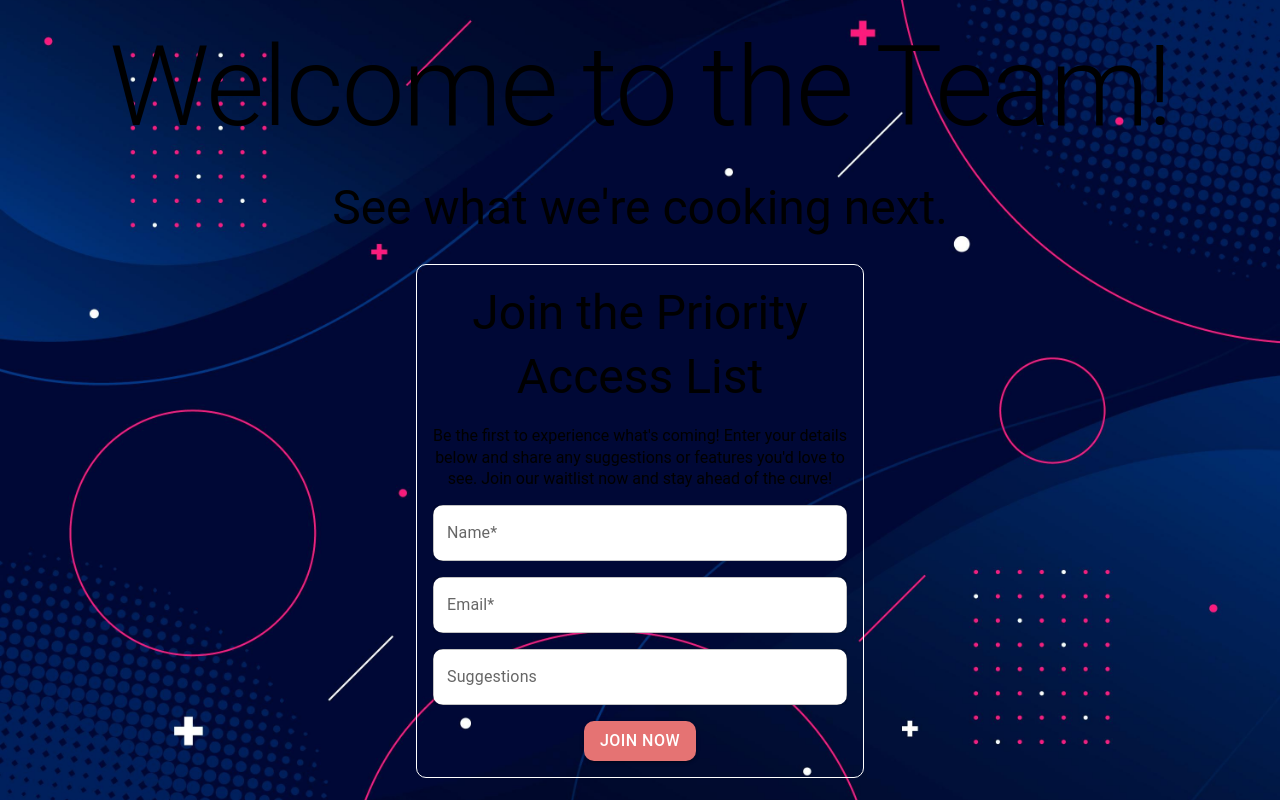
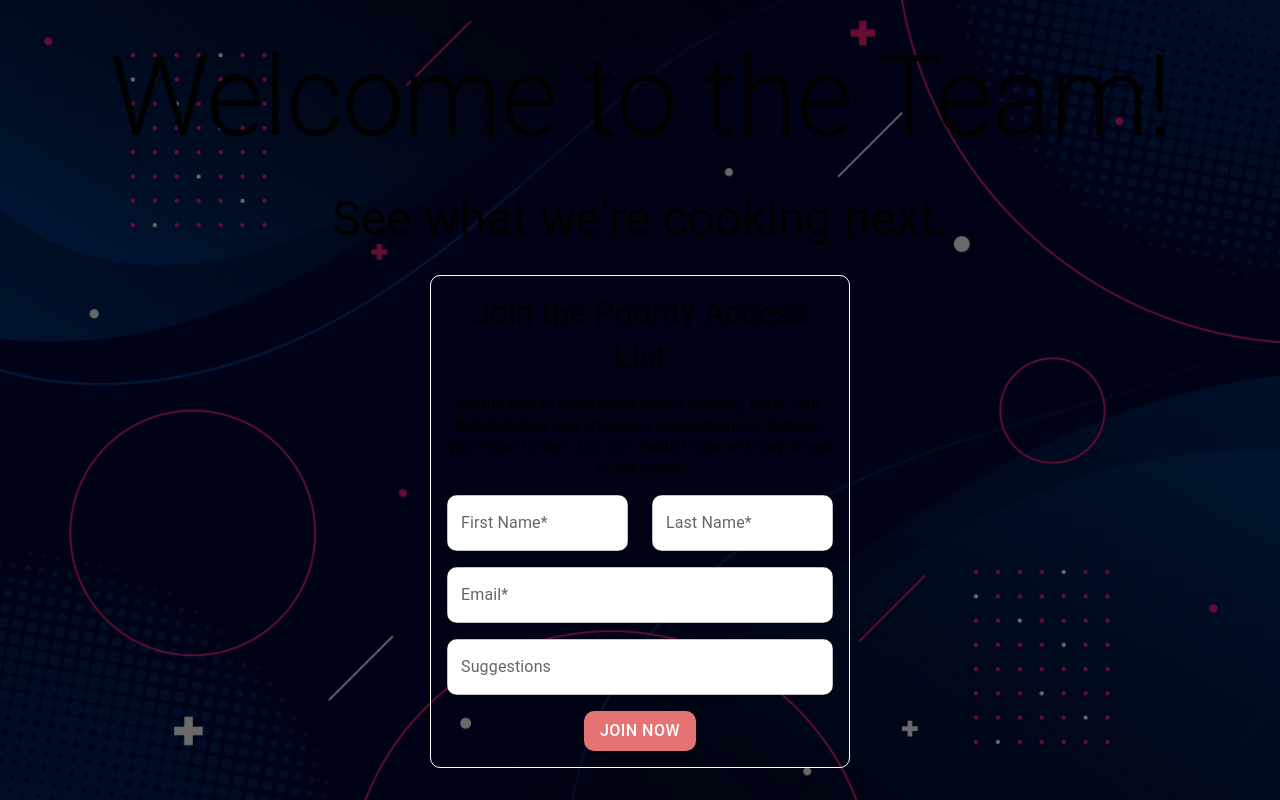
Before and after one commit to T-Godwins/Headstarter-Waitlist, a Next.js app: page / in a window 1280 px wide. Built offline with nearby package versions, Linux system fonts and the light colour scheme; no server answers.

Commit message:
over engineered

```diff
--- a/app/page.js
+++ b/app/page.js
@@ -19,7 +19,8 @@ import GoogleAnalytics from "./analytics";
 
 export default function Home() {
   const [inventory, setInventory] = useState([])
-  const [name, setName] = useState('')
+  const [firstName, setFirstName] = useState('')
+  const [lastName, setLastName] = useState('')
   const [email, setEmail] = useState('')
   const [suggestion, setSuggestion] = useState('')
 
@@ -27,13 +28,20 @@ export default function Home() {
   // Function to handle adding an item to the waitlist
   const addItemToWaitlist = async () => {
     try {
-      const docRef = doc(collection(firestore, 'Waitlist'), name); // Document ID is the user's name
+      const docRef = doc(collection(firestore, 'Waitlist'), email); // Document ID is the user's email
       await setDoc(docRef, {
-        name: name,
+        firstName: firstName,
+        lastName: lastName,
         email: email,
         suggestion: suggestion,
       });
       alert('You have been added to the waitlist!');
+
+      // Clear the input fields after submission
+      setFirstName('');
+      setLastName('');
+      setEmail('');
+      setSuggestion('')
     } catch (error) {
       console.error("Error adding to waitlist: ", error);
       alert('There was an error adding you to the waitlist.');
@@ -48,7 +56,7 @@ export default function Home() {
       flexDirection="column"
       justifyContent="center"
       alignItems="center"
-      p={3}
+      p={2}
       width="100vw"
       height="100vh"
       sx={{
@@ -56,26 +64,58 @@ export default function Home() {
         backgroundSize:'cover',
         backgroundPosition:'center',
         backgroundRepeat:'repeat-y',
-        backgroundColor:"black"
       }}
     >
       <Stack>
         <Stack id="landing"
           width="100vw"
           sx={{
-            height:{md:"40vh", xs:"20vh"},
-            // paddingTop:{xs:20}
+            height:{md:"40vh", xs:"20vh", lg:"100vh"},
+            p:{xs:0, md:10, lg:5}
           }}
           display="flex"
           flexDirection="column"
           justifyContent="center"
           alignItems="center"
           spacing={2}
+          bgcolor="#00000095"
+
         >
-          <Typography variant="h1" p={0} sx={{ textAlign:"center", fontSize: {xs:'1.8rem', md:'5rem', lg:'7rem'}}} >
-            Welcome to the Team!
-          </Typography>
-          <Typography variant="h5" gutterBottom p={1} sx={{ textAlign:"center", fontSize: {xs:'1.2rem', md:'2rem', lg:'3rem'}}} >
+            <Typography
+              variant="h1"
+              p={0}
+              sx={{
+                textAlign: "center",
+                fontSize: { xs: '1.8rem', sm: '3rem', md: '5rem', lg: '7rem' },
+                transition: 'transform 0.3s ease, text-shadow 0.3s ease',
+                "&:hover": {
+                  transform: 'translate(0px, -5px)',  // Move the text slightly up on hover
+                  textShadow: `
+                    0 0 8px rgba(239, 154, 154, 0.5),  /* Soft red glow */
+                    0 0 16px rgba(244, 67, 54, 0.3),   /* Medium red glow */
+                    0 0 24px rgba(211, 47, 47, 0.7)    /* Intense red glow */
+                  `
+                }
+              }}
+            >
+              Welcome to the Team!
+            </Typography>
+          <Typography
+            variant="h5"
+            gutterBottom
+            p={1}
+            sx={{
+              textAlign:"center", fontSize: {xs:'1.2rem', sm:'1.8rem', md:'2rem', lg:'3rem',
+              transition: 'transform 0.3s ease, text-shadow 0.3s ease',
+                "&:hover": {
+                  transform: 'translate(0px, -5px)',  // Move the text slightly up on hover
+                  textShadow: `
+                    0 0 8px rgba(239, 154, 154, 0.5),  /* Soft red glow */
+                    0 0 16px rgba(244, 67, 54, 0.3),   /* Medium red glow */
+                    0 0 24px rgba(211, 47, 47, 0.7)    /* Intense red glow */
+                  `
+                }
+          }}} >
             See what we&apos;re cooking next.
           </Typography>
 
@@ -108,24 +148,46 @@ export default function Home() {
               alignItems="center"
               spacing ={2}>
 
-            <Typography variant="h5" sx={{ textAlign:"center", fontSize: {xs:'1rem', md:'2rem', lg:'3rem'}}} >
+            <Typography variant="h5" sx={{ textAlign:"center", fontSize: {xs:'1rem', sm:'2rem', md:'2rem', lg:'2rem'}}} >
             Join the Priority Access List
             </Typography>
-            <Typography variant="h5" sx={{ textAlign:"center", fontSize: {xs:'0.5rem', md:'1rem', lg:'1rem'}}} >
+            <Typography variant="h5" sx={{ textAlign:"center", fontSize: {xs:'0.8rem', sm:'1rem', md:'1rem', lg:'1rem'}}} >
             Be the first to experience what&apos;s coming! Enter your details below and share any suggestions or features you&apos;d love to see. Join our waitlist now and stay ahead of the curve!
             </Typography>
+            <Stack
+              display="flex"
+              width="100%"
+              flexDirection={{ xs: "column", sm: "row", lg: "row" }}  // Column layout on small screens, row on larger screens
+              justifyContent="space-between"
+              alignItems={{ xs: "stretch", sm: "center" }} // Stretch fields to full width on small screens
+              gap={3}
+            >
               <TextField
                 id="name-field"
-                label="Name*"
+                label="First Name*"
                 variant="outlined"
                 fullWidth
-                value={name}
-                onChange={(e) => setName(e.target.value)}
+                value={firstName}
+                onChange={(e) => setFirstName(e.target.value)}
                 sx={{
                   borderRadius:"10px",
                   bgcolor:"white"
                 }}
               />
+              <TextField
+                id="name-field"
+                label="Last Name*"
+                variant="outlined"
+                fullWidth
+                value={lastName}
+                onChange={(e) => setLastName(e.target.value)}
+                sx={{
+                  borderRadius:"10px",
+                  bgcolor:"white"
+                }}
+              />
+            </Stack>
+
               <TextField
                 id="email-field"
                 label="Email*"
@@ -147,7 +209,9 @@ export default function Home() {
                 onChange={(e) => setSuggestion(e.target.value)}
                 sx={{
                   borderRadius:"10px",
-                  bgcolor:"white"
+                  bgcolor:"white",
+                  transition:'box-shadow 0.3s ease',
+                  border:"none",
                 }}
               />
               <Button
@@ -156,13 +220,15 @@ export default function Home() {
                   fontSize:{xs:"10px", lg:'1rem'},
                   borderRadius: '10px',
                   bgcolor: '#e57373', // Reddish background color on hover
-                  color: '#ffffff',   // Brighter shade of the original background color
+                  color: '#ffffff',
+                  transition: 'font-size 0.3s ease',
                   "&:hover": {
                     bgcolor: '#d32f2f',  // Darker red on hover
                     boxShadow: `
                       0 0 8px #ef9a9a,   /* Light red glow */
                       0 0 16px #ef9a9a,  /* Light red glow */
-                      0 0 24px #ef9a9a   /* Light red glow */ `
+                      0 0 24px #ef9a9a   /* Light red glow */ `,
+                      fontSize:{xs:"15px", lg:'1.5rem'}
                   }
                }}
                   onClick={addItemToWaitlist}>
```
